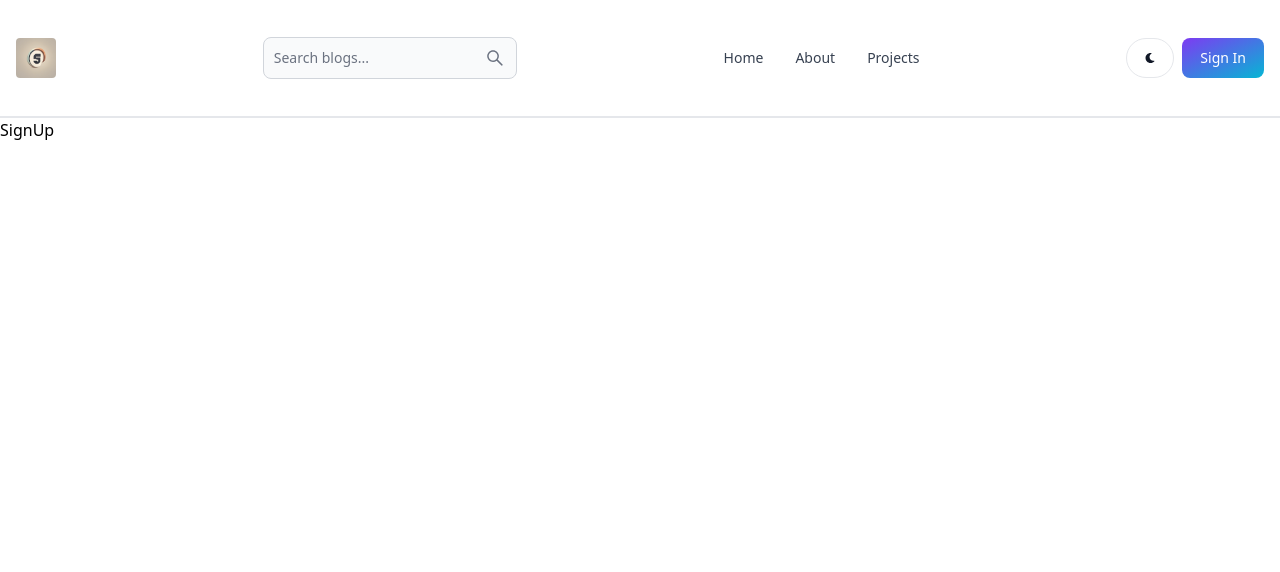
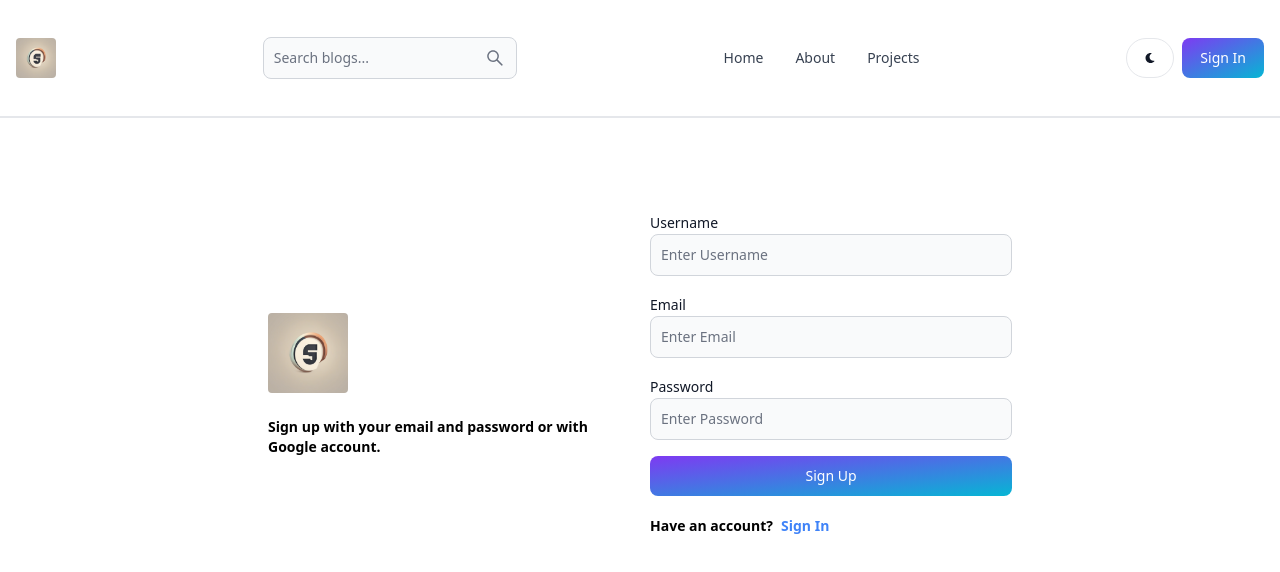
Before and after one commit to AnthonyEmm/Blogger-5ive, a React (Vite) app in the folder client/: page /sign-up in a window 1280 px wide. Shown: the top 572 px of the page. Built offline with nearby package versions, Linux system fonts and the light colour scheme.

Commit message:
sign up page

```diff
--- a/client/src/pages/SignUp.jsx
+++ b/client/src/pages/SignUp.jsx
@@ -1,7 +1,65 @@
 import React from "react";
+import { Link } from "react-router-dom";
+import blogger from "../assets/blog5.png";
+import { Button, Label, TextInput } from "flowbite-react";
 
 const SignUp = () => {
-  return <div>SignUp</div>;
+  return (
+    <div className="min-h-screen mt-20">
+      <div className="flex p-3 max-w-3xl mx-auto flex-col md:flex-row md:items-center gap-5">
+        {/* left */}
+        <div className="flex-1">
+          <Link to="/" className="">
+            <span className="px-2 py-1">
+              <img
+                src={blogger}
+                alt="blogger5ive logo"
+                className="w-20 h-25 rounded"
+              />
+            </span>
+          </Link>
+
+          <p className="text-sm font-bold">
+            Sign up with your email and password or with Google account.
+          </p>
+        </div>
+        {/* right */}
+        <div className="flex-1">
+          <form className="flex flex-col gap-4">
+            <div className="">
+              <Label value="Username" />
+              <TextInput
+                type="text"
+                placeholder="Enter Username"
+                id="username"
+              />
+            </div>
+            <div className="">
+              <Label value="Email" />
+              <TextInput type="text" placeholder="Enter Email" id="email" />
+            </div>
+            <div className="">
+              <Label value="Password" />
+              <TextInput
+                type="text"
+                placeholder="Enter Password"
+                id="password"
+              />
+            </div>
+            <Button gradientDuoTone="purpleToBlue" type="submit">
+              Sign Up
+            </Button>
+          </form>
+          <div className="flex gap-2 text-sm mt-5 font-semibold">
+            <span>Have an account?</span>
+            <Link to="/sign-in" className="text-blue-500">
+              Sign In
+            </Link>
+          </div>
+        </div>
+      </div>
+    </div>
+  );
 };
 
 export default SignUp;
```
